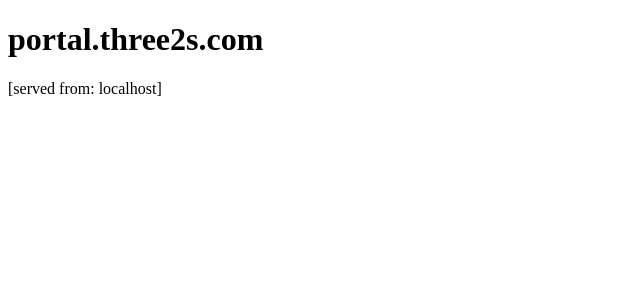
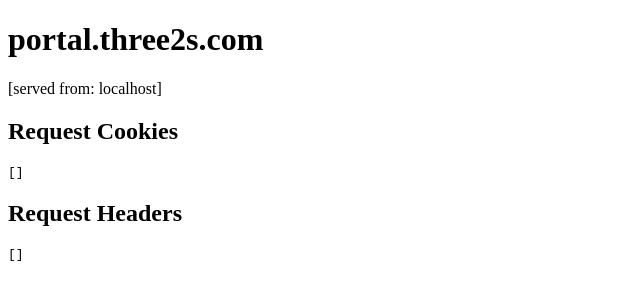
Before and after one commit to momiller121/portal-three2s, a SvelteKit app: page / in a window 1280 px wide. Shown: the top 300 px of the page, without its empty margins (0-640 px from the left). Built offline with nearby package versions, Linux system fonts and the light colour scheme.

Commit message:
display headers

```diff
--- a/src/routes/+page.server.ts
+++ b/src/routes/+page.server.ts
@@ -1,9 +1,22 @@
 import type { PageServerLoad } from './$types'
 
-export const load = (async ({ url, cookies }) => {
+export const load = (async ({ url, cookies, request }) => {
 
+    const mapHeaders = () => {
+
+        const h = [];
+        for (const header of request.headers.entries()) {
+            h.push(header);
+        }
+        return h;
+    }
+    const c = cookies.getAll()
+
+    console.log(c);
     return {
         host: url.host,
-        renderedTS: new Date().getTime()
+        renderedTS: new Date().getTime(),
+        headers: mapHeaders(),
+        cookies: c
     }
 }) satisfies PageServerLoad
--- a/src/routes/+page.svelte
+++ b/src/routes/+page.svelte
@@ -5,3 +5,9 @@
 
 <h1>portal.three2s.com</h1>
 <p>[served from: {data.host}]</p>
+
+<h2>Request Cookies</h2>
+<pre>{JSON.stringify(data.cookies, null, 2)}</pre>
+
+<h2>Request Headers</h2>
+<pre>{JSON.stringify(data.headers, null, 2)}</pre>
```
